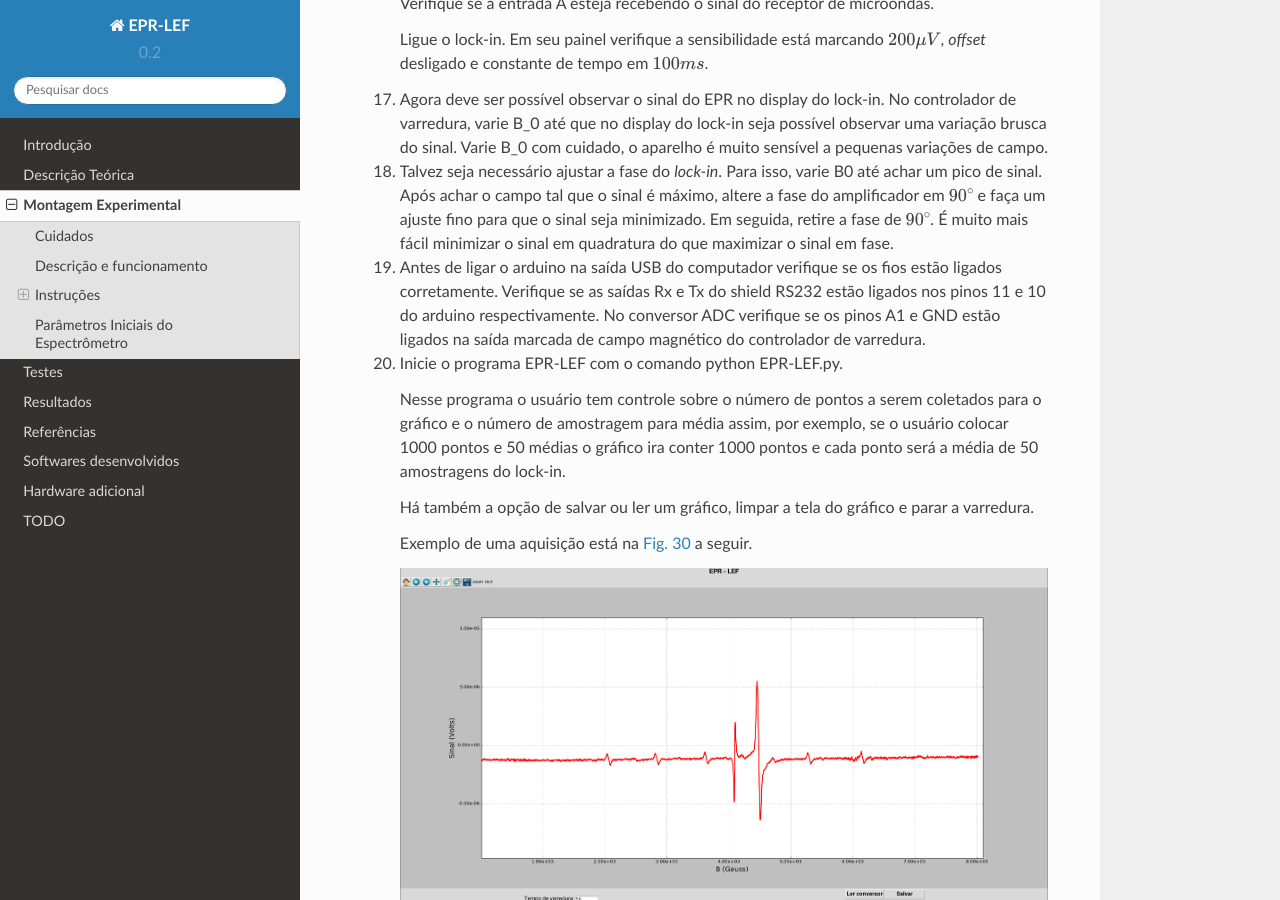
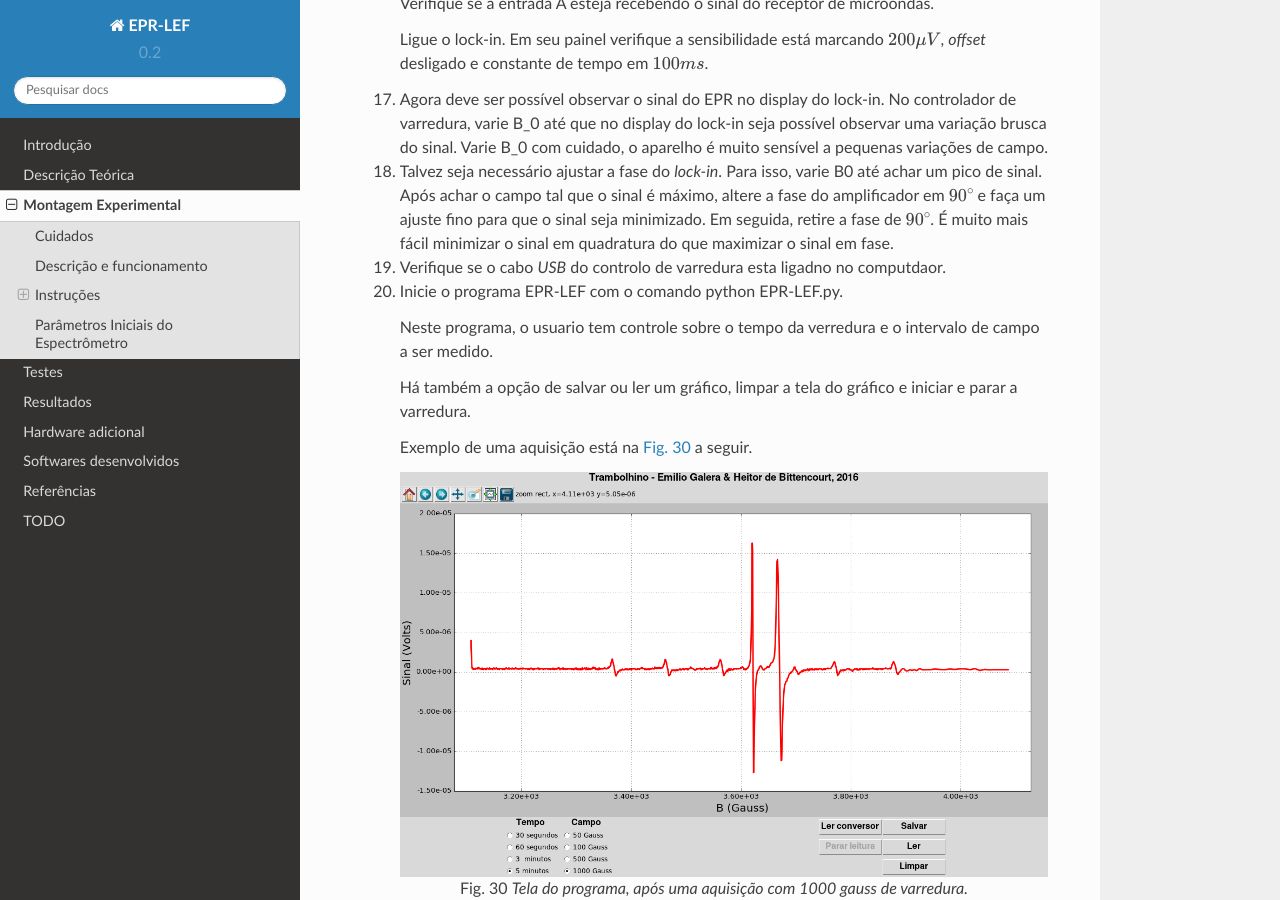
Before and after one commit to heitorPB/EPR-LEF, a Sphinx documentation site: the page built from doc/equipamento.rst, in a window 1280 px wide and 900 px high, scrolled down 15486 px. Built offline with Sphinx 7.4.7 and the Read the Docs theme 2.0.0, drawn with Linux system fonts in a browser that asks for light colours; some of the changed text lies outside the part shown.

Commit message:
DOC. Equipamentos sem checar ligacao arduino

```diff
--- a/doc/equipamento.rst
+++ b/doc/equipamento.rst
@@ -417,23 +417,16 @@ Ligar o espectrômetro
            a fase de :math:`90 ^\circ`. É muito mais fácil minimizar o sinal em
            quadratura do que maximizar o sinal em fase.
 
-        #. Antes de ligar o arduino na saída USB do computador verifique se os
-           fios estão ligados corretamente.
-           Verifique se as saídas Rx e Tx do shield RS232 estão ligados nos
-           pinos 11 e 10 do arduino respectivamente.
-           No conversor ADC verifique se os pinos A1 e GND estão ligados na
-           saída marcada de campo magnético do controlador de varredura.
+        #. Verifique se o cabo *USB* do controlo de varredura esta ligadno no
+           computdaor.
 
         #. Inicie o programa EPR-LEF com o comando python EPR-LEF.py.
 
-           Nesse programa o usuário tem controle sobre o número de pontos a
-           serem coletados para o gráfico e o número de amostragem para
-           média assim, por exemplo, se o usuário colocar 1000 pontos e 50
-           médias o gráfico ira conter 1000 pontos e cada ponto será a média
-           de 50 amostragens do lock-in.
+           Neste programa, o usuario tem controle sobre o tempo da verredura
+           e o intervalo de campo a ser medido.
 
            Há também a opção de salvar ou ler um gráfico, limpar a tela do
-           gráfico e parar a varredura.
+           gráfico e iniciar e parar a varredura.
 
            Exemplo de uma aquisição está na :numref:`fig_screenshot` a seguir.
 
--- a/doc/index.rst
+++ b/doc/index.rst
@@ -14,9 +14,9 @@ Documentação do EPR - LEF!
    equipamento
    testes
    resultados
+   Hardware
+   software
    zreferences
-   software
-   Hardware
    TODO
 
 .. Indices and tables
```
Also changed, not shown: doc/img/sinal-epr.png.
